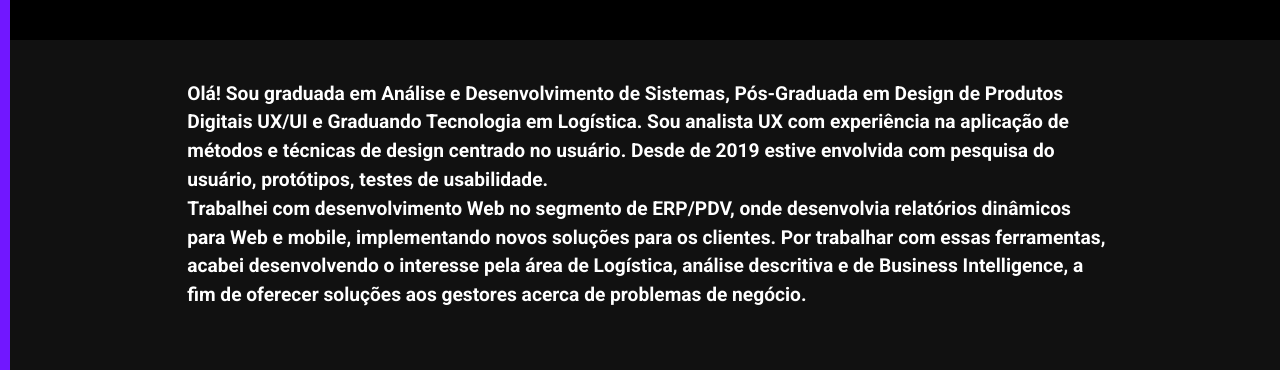
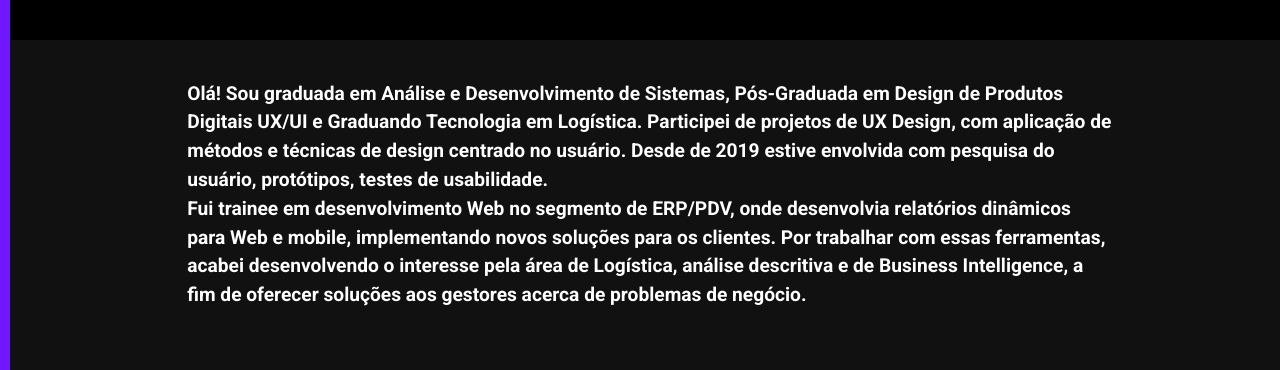
Before and after one commit to BeatrizAmieiro/bear_adlog, a plain HTML site: page index.html in a window 1280 px wide. Shown: the part 360-730 px from the top of the page. Drawn offline with Linux system fonts and the light colour scheme; a web font is replaced by a local one.

Commit message:
Atualização de texto de apresentação na home

```diff
--- a/index.html
+++ b/index.html
@@ -42,8 +42,8 @@
 
          <div class="texto1">
             <p>
-               Olá! Sou graduada em Análise e Desenvolvimento de Sistemas, Pós-Graduada em Design de Produtos Digitais UX/UI e Graduando Tecnologia em Logística. Sou analista UX com experiência na aplicação de métodos e técnicas de design centrado no usuário. Desde de 2019 estive envolvida com pesquisa do usuário, protótipos, testes de usabilidade.<br>
-               Trabalhei com desenvolvimento Web no segmento de ERP/PDV, onde desenvolvia relatórios dinâmicos para Web e mobile, implementando novos soluções para os clientes. Por trabalhar com essas ferramentas, acabei desenvolvendo o interesse pela área de Logística, análise descritiva e de Business Intelligence, a fim de oferecer soluções aos gestores acerca de problemas de negócio.
+               Olá! Sou graduada em Análise e Desenvolvimento de Sistemas, Pós-Graduada em Design de Produtos Digitais UX/UI e Graduando Tecnologia em Logística.  Participei de projetos de UX Design, com aplicação de métodos e técnicas de design centrado no usuário. Desde de 2019 estive envolvida com pesquisa do usuário, protótipos, testes de usabilidade.<br>
+               Fui trainee em desenvolvimento Web no segmento de ERP/PDV, onde desenvolvia relatórios dinâmicos para Web e mobile, implementando novos soluções para os clientes. Por trabalhar com essas ferramentas, acabei desenvolvendo o interesse pela área de Logística, análise descritiva e de Business Intelligence, a fim de oferecer soluções aos gestores acerca de problemas de negócio.
             </p>
          </div>
       </div>
```
